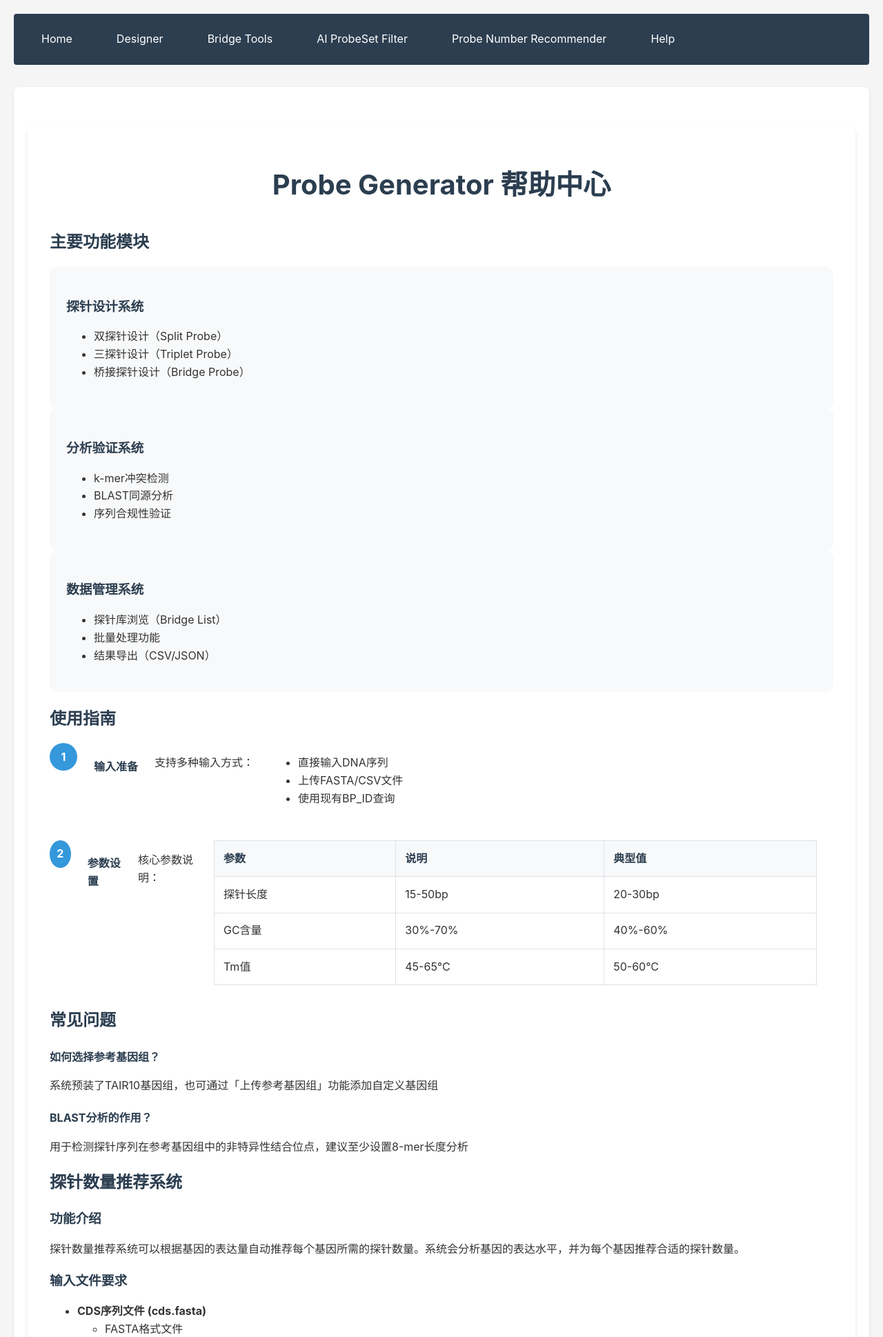
After one commit to xuzhougeng/HCR_designer, a Flask app: page /help in a window 1280 px wide. The commit adds this page. Shown: the top 1938 px of the page at 69% size. Run offline with Flask 3, Linux system fonts and the light colour scheme; parts of the project's set-up code (start-up, migrations or seed data) failed here and were passed over; some libraries are stand-ins or nearby versions.

Commit message:
feat: Add new routes and templates for probe recommendation and help system
- Implemented `/probe_recommend` route for recommending probe numbers
- Created `probe_recommend.html` template with file upload interface
- Added `/help` route with comprehensive help documentation
- Updated `base.html` with improved navigation and dropdown menus
- Enhanced `index.html` with new probe recommendation tool card
- Introduced basic probe recommendation logic in `app.py`

```diff
--- a/app.py
+++ b/app.py
@@ -189,6 +189,14 @@ def filter_probe_by_llm(probe_data):
 @app.route('/', methods=['GET'])
 def index():
     return render_template('index.html')
+
+@app.route('/filter', methods=['GET', 'POST'])
+def filter():
+    return render_template('filter.html')
+
+@app.route("/help", methods=['GET'])
+def help():
+    return render_template('help.html')
 
 @app.route('/split', methods=['GET', 'POST'])
 def split():
@@ -1111,5 +1119,40 @@ def filter_probes():
 
     return render_template('filter.html')
 
+@app.route('/probe_recommend', methods=['GET', 'POST'])
+def probe_recommend():
+    if request.method == 'POST':
+        # 检查是否有所需的文件
+        if 'cds_file' not in request.files or 'counts_file' not in request.files or 'gene_list_file' not in request.files:
+            return jsonify({'error': '请上传所有必需的文件'}), 400
+
+        cds_file = request.files['cds_file']
+        counts_file = request.files['counts_file']
+        gene_list_file = request.files['gene_list_file']
+
+        # 检查文件是否被选择
+        if cds_file.filename == '' or counts_file.filename == '' or gene_list_file.filename == '':
+            return jsonify({'error': '请选择所有必需的文件'}), 400
+
+        try:
+            # 读取gene_list文件
+            gene_list_content = gene_list_file.read().decode('utf-8')
+            gene_list = [line.strip() for line in gene_list_content.splitlines() if line.strip()]
+
+            # TODO: 这里是临时的实现，直接返回每个基因5个探针
+            result = []
+            for gene_id in gene_list:
+                result.append({
+                    'gene_id': gene_id,
+                    'probe_number': 5
+                })
+
+            return jsonify(result)
+
+        except Exception as e:
+            return jsonify({'error': str(e)}), 500
+
+    return render_template('probe_recommend.html')
+
 if __name__ == '__main__':
     app.run(host="0.0.0.0", port="6789", debug=True)
--- a/templates/base.html
+++ b/templates/base.html
@@ -5,16 +5,95 @@
     <meta name="viewport" content="width=device-width, initial-scale=1.0">
     <title>{% block title %}Probe Designer{% endblock %}</title>
     <link rel="stylesheet" href="{{ url_for('static', filename='css/style.css') }}">
+    <style>
+        /* Navbar Styles */
+        .nav {
+            background-color: #2c3e50;
+            padding: 1rem;
+            display: flex;
+            align-items: center;
+            gap: 1rem;
+        }
+
+        .nav-link {
+            color: white;
+            text-decoration: none;
+            padding: 0.5rem 1rem;
+            border-radius: 4px;
+            transition: background-color 0.3s;
+        }
+
+        .nav-link:hover {
+            background-color: #34495e;
+        }
+
+        /* Dropdown Styles */
+        .dropdown {
+            position: relative;
+            display: inline-block;
+        }
+
+        .dropdown-content {
+            display: none;
+            position: absolute;
+            background-color: #2c3e50;
+            min-width: 200px;
+            box-shadow: 0 8px 16px rgba(0,0,0,0.2);
+            z-index: 1;
+            border-radius: 4px;
+            margin-top: 0.5rem;
+        }
+
+        .dropdown:hover .dropdown-content {
+            display: block;
+        }
+
+        .dropdown-content a {
+            color: white;
+            padding: 12px 16px;
+            text-decoration: none;
+            display: block;
+            transition: background-color 0.3s;
+        }
+
+        .dropdown-content a:hover {
+            background-color: #34495e;
+        }
+
+        /* Active link style */
+        .nav-link.active {
+            background-color: #3498db;
+        }
+    </style>
     {% block extra_css %}{% endblock %}
 </head>
 <body>
     <nav class="nav">
         <a href="{{ url_for('index') }}" class="nav-link">Home</a>
-        <a href="{{ url_for('triplet') }}" class="nav-link">Triplet Designer</a>
-        <a href="{{ url_for('split') }}" class="nav-link">Split Designer</a>
-        <a href="{{ url_for('bridge') }}" class="nav-link">Bridge Search</a>
-        <a href="{{ url_for('bridge_query') }}" class="nav-link">Bridge Conflict Query</a>
-        <a href="{{ url_for('bridge_analyze') }}" class="nav-link">Bridge Conflict Analysis</a>
+
+        <div class="dropdown">
+            <a href="#" class="nav-link">Designer</a>
+            <div class="dropdown-content">
+                <a href="{{ url_for('triplet') }}">Triplet Designer</a>
+                <a href="{{ url_for('split') }}">Split Designer</a>
+                <a href="{{ url_for('bridge') }}">Bridge Designer</a>
+            </div>
+        </div>
+
+        <div class="dropdown">
+            <a href="#" class="nav-link">Bridge Tools</a>
+            <div class="dropdown-content">
+                <a href="{{ url_for('bridge') }}">Bridge Search</a>
+                <a href="{{ url_for('bridge_query') }}">Conflict Query</a>
+                <a href="{{ url_for('bridge_analyze') }}">Conflict Analysis</a>
+                <a href="{{ url_for('bridge_list') }}">Bridge List</a>
+                <a href="{{ url_for('bridge_validate') }}">Bridge Validate</a>
+            </div>
+        </div>
+
+        <a href="{{ url_for('filter') }}" class="nav-link">AI ProbeSet Filter</a>
+        <a href="{{ url_for('probe_recommend') }}" class="nav-link">Probe Number Recommender</a>
+        <a href="{{ url_for('help') }}" class="nav-link">Help</a>
     </nav>
 
     <div class="container">
--- /dev/null
+++ b/templates/help.html
@@ -0,0 +1,218 @@
+{% extends "base.html" %}
+
+{% block title %}系统帮助文档{% endblock %}
+
+{% block content %}
+<div class="container help-container">
+    <h1 class="page-title">Probe Generator 帮助中心</h1>
+
+    <div class="section">
+        <h2>主要功能模块</h2>
+        <div class="row">
+            <div class="col-md-4">
+                <div class="feature-card">
+                    <h3>探针设计系统</h3>
+                    <ul>
+                        <li>双探针设计（Split Probe）</li>
+                        <li>三探针设计（Triplet Probe）</li>
+                        <li>桥接探针设计（Bridge Probe）</li>
+                    </ul>
+                </div>
+            </div>
+            <div class="col-md-4">
+                <div class="feature-card">
+                    <h3>分析验证系统</h3>
+                    <ul>
+                        <li>k-mer冲突检测</li>
+                        <li>BLAST同源分析</li>
+                        <li>序列合规性验证</li>
+                    </ul>
+                </div>
+            </div>
+            <div class="col-md-4">
+                <div class="feature-card">
+                    <h3>数据管理系统</h3>
+                    <ul>
+                        <li>探针库浏览（Bridge List）</li>
+                        <li>批量处理功能</li>
+                        <li>结果导出（CSV/JSON）</li>
+                    </ul>
+                </div>
+            </div>
+        </div>
+    </div>
+
+    <div class="section">
+        <h2>使用指南</h2>
+        <div class="guide-steps">
+            <div class="step">
+                <div class="step-number">1</div>
+                <h4>输入准备</h4>
+                <p>支持多种输入方式：
+                    <ul>
+                        <li>直接输入DNA序列</li>
+                        <li>上传FASTA/CSV文件</li>
+                        <li>使用现有BP_ID查询</li>
+                    </ul>
+                </p>
+            </div>
+
+            <div class="step">
+                <div class="step-number">2</div>
+                <h4>参数设置</h4>
+                <p>核心参数说明：
+                    <table class="parameter-table">
+                        <tr>
+                            <th>参数</th>
+                            <th>说明</th>
+                            <th>典型值</th>
+                        </tr>
+                        <tr>
+                            <td>探针长度</td>
+                            <td>15-50bp</td>
+                            <td>20-30bp</td>
+                        </tr>
+                        <tr>
+                            <td>GC含量</td>
+                            <td>30%-70%</td>
+                            <td>40%-60%</td>
+                        </tr>
+                        <tr>
+                            <td>Tm值</td>
+                            <td>45-65°C</td>
+                            <td>50-60°C</td>
+                        </tr>
+                    </table>
+                </p>
+            </div>
+        </div>
+    </div>
+
+    <div class="section">
+        <h2>常见问题</h2>
+        <div class="faq">
+            <div class="faq-item">
+                <h4>如何选择参考基因组？</h4>
+                <p>系统预装了TAIR10基因组，也可通过「上传参考基因组」功能添加自定义基因组</p>
+            </div>
+            <div class="faq-item">
+                <h4>BLAST分析的作用？</h4>
+                <p>用于检测探针序列在参考基因组中的非特异性结合位点，建议至少设置8-mer长度分析</p>
+            </div>
+        </div>
+    </div>
+
+    <div class="help-section" id="probe-recommend">
+        <h2>探针数量推荐系统</h2>
+        <div class="help-content">
+            <h3>功能介绍</h3>
+            <p>探针数量推荐系统可以根据基因的表达量自动推荐每个基因所需的探针数量。系统会分析基因的表达水平，并为每个基因推荐合适的探针数量。</p>
+
+            <h3>输入文件要求</h3>
+            <ul>
+                <li><strong>CDS序列文件 (cds.fasta)</strong>
+                    <ul>
+                        <li>FASTA格式文件</li>
+                        <li>包含所有目标基因的CDS序列</li>
+                        <li>序列ID需要与counts.txt中的基因ID对应</li>
+                    </ul>
+                </li>
+                <li><strong>表达量文件 (counts.txt)</strong>
+                    <ul>
+                        <li>制表符分隔的两列文本文件</li>
+                        <li>第一列：基因ID</li>
+                        <li>第二列：表达量count值</li>
+                        <li>不需要表头</li>
+                    </ul>
+                </li>
+                <li><strong>基因列表文件 (gene_list.txt)</strong>
+                    <ul>
+                        <li>单列文本文件</li>
+                        <li>每行一个基因ID</li>
+                        <li>基因ID需要与counts.txt中的ID对应</li>
+                    </ul>
+                </li>
+            </ul>
+
+            <h3>输出结果</h3>
+            <ul>
+                <li>系统将返回一个包含两列的结果：
+                    <ul>
+                        <li>基因ID</li>
+                        <li>推荐的探针数量</li>
+                    </ul>
+                </li>
+            </ul>
+
+            <h3>使用建议</h3>
+            <ul>
+                <li>确保所有文件中的基因ID格式一致</li>
+                <li>建议在使用前检查文件格式是否符合要求</li>
+                <li>如果基因没有表达量数据，系统将使用默认的探针数量</li>
+            </ul>
+        </div>
+    </div>
+
+    <div class="quick-links">
+        <a href="{{ url_for('bridge_list') }}" class="btn btn-outline-primary">
+            <i class="bi bi-list-ul"></i> 探针库浏览
+        </a>
+        <a href="{{ url_for('bridge_validate') }}" class="btn btn-outline-primary">
+            <i class="bi bi-shield-check"></i> 序列验证
+        </a>
+    </div>
+</div>
+
+<style>
+.help-container {
+    max-width: 1200px;
+    margin: 2rem auto;
+    padding: 2rem;
+    background: white;
+    border-radius: 15px;
+    box-shadow: 0 4px 6px rgba(0,0,0,0.1);
+}
+
+.feature-card {
+    background: #f8f9fa;
+    padding: 1.5rem;
+    border-radius: 10px;
+    height: 100%;
+}
+
+.parameter-table {
+    width: 100%;
+    background: white;
+    border-collapse: collapse;
+}
+.parameter-table th,
+.parameter-table td {
+    padding: 0.8rem;
+    border: 1px solid #dee2e6;
+}
+
+.guide-steps .step {
+    display: flex;
+    gap: 1.5rem;
+    margin-bottom: 2rem;
+}
+.step-number {
+    width: 40px;
+    height: 40px;
+    background: #3498db;
+    color: white;
+    border-radius: 50%;
+    display: flex;
+    align-items: center;
+    justify-content: center;
+    font-weight: bold;
+}
+
+.quick-links {
+    margin-top: 3rem;
+    display: flex;
+    gap: 1rem;
+    justify-content: center;
+}
+</style>
+{% endblock %}
```
Also changed, not shown: templates/index.html (+11 -0 lines), templates/probe_recommend.html (added, +160 -0 lines).
